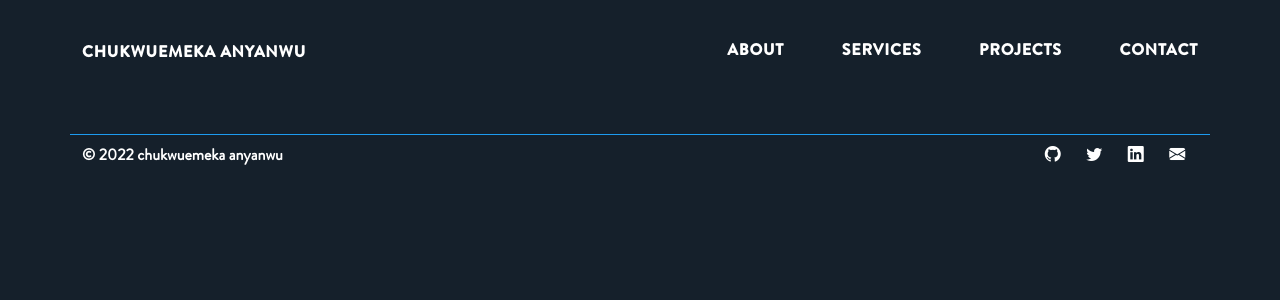
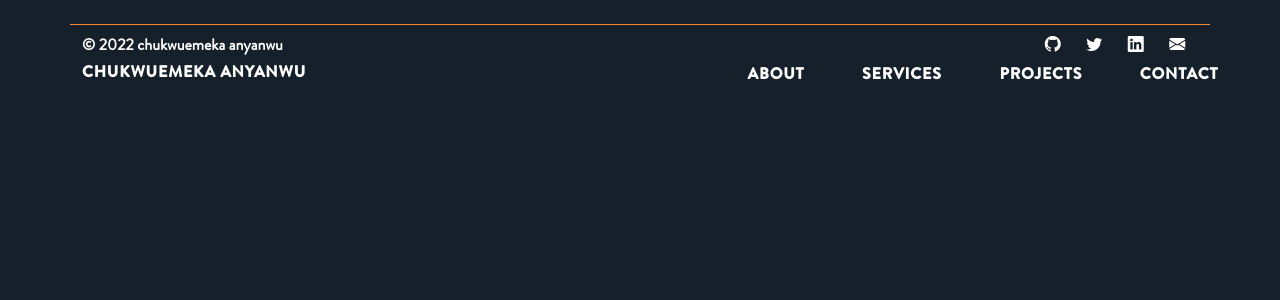
Before and after one commit to ccanyanwu/REACT-PORTFOLIO, a React (Create React App) app: page /contact in a window 1280 px wide. Shown: the top 300 px of the page. Built offline with nearby package versions, Linux system fonts and the light colour scheme.

Commit message:
feat: add home component

```diff
--- a/src/App.js
+++ b/src/App.js
@@ -1,8 +1,8 @@
 import { BrowserRouter as Router, Routes, Route } from "react-router-dom";
-import ParticlesBg from "particles-bg";
 
 import Navbar from "./components/Navbar";
 import Footer from "./components/Footer";
+import Home from "./pages/Home";
 
 function App() {
   return (
@@ -12,25 +12,7 @@ function App() {
         <Routes>
           <Route
             path="/"
-            element={
-              <>
-                <ParticlesBg num={1} color="#fa3b86" type="polygon" bg={true} />
-
-                <header className="App-header">
-                  <p>
-                    Edit <code>src/App.js</code> and saves to reload.
-                  </p>
-                  <a
-                    className="App-link"
-                    href="https://reactjs.org"
-                    target="_blank"
-                    rel="noopener noreferrer"
-                  >
-                    Learn React
-                  </a>
-                </header>
-              </>
-            }
+            element={<Home />}
           />
         </Routes>
         <Footer />
--- a/src/components/Footer.jsx
+++ b/src/components/Footer.jsx
@@ -2,7 +2,7 @@ import styled from "styled-components";
 
 const Foot = styled.footer`
    {
-    border-color: var(--skyBlue) !important;
+    border-color: var(--secondary) !important;
   }
   div:first-child {
     font-size: 1rem;
@@ -11,7 +11,7 @@ const Foot = styled.footer`
 const today = new Date().getFullYear();
 const Footer = () => {
   return (
-    <Foot className="border-top row my-4">
+    <Foot className="border-top row mt-4">
       <div className="col-sm-8 col-12 col-lg-8 col-xl-10 mt-2 text-center text-sm-start text-lowercase fw-bold align-items-center">
         &copy; {today} CHUKWUEMEKA ANYANWU
       </div>
@@ -22,10 +22,7 @@ const Footer = () => {
         <a href="https://twitter.com/thryvee" target="_blank" rel="noreferrer">
           <i className="bi bi-twitter text-white"></i>
         </a>
-        <a
-          href="https://linkedin.com/in/anyanwucc"
-          rel="noreferrer"
-        >
+        <a href="https://linkedin.com/in/anyanwucc" rel="noreferrer">
           <i className="bi bi-linkedin text-white"></i>
         </a>
         <a
--- a/src/components/Navbar.jsx
+++ b/src/components/Navbar.jsx
@@ -5,6 +5,7 @@ import styled from "styled-components";
 const Header = styled.header`
    {
     font-family: Bold, "sans-serif";
+    z-index: 100;
   }
   nav {
     display: flex;
@@ -12,10 +13,11 @@ const Header = styled.header`
     align-items: center;
     min-width: 2px;
     justify-content: flex-end;
-    margin: 2.4em 0 4.5em 0;
+    margin: 2.4em 0 4.5em 38rem;
   }
   .name {
     font-size: 1rem;
+    margin-top: 2.4em;
   }
   a {
     text-transform: uppercase;
@@ -44,6 +46,12 @@ const Header = styled.header`
     display: none;
   }
 
+  @media (min-width: 62rem) and (max-width: 75rem) {
+    nav {
+      margin-left: 28rem;
+    }
+  }
+
   @media (max-width: 62rem) {
     .name {
       display: none !important;
@@ -61,14 +69,16 @@ const Header = styled.header`
     nav.sem-show {
       justify-content: space-between;
     }
+
     .hamburger {
+      background: linear-gradient(rgba(21, 32, 43, 0.8), rgba(21, 32, 43, 0.9));
       cursor: pointer;
       flex-direction: column;
       padding: 1em 0;
       margin-left: 0;
     }
     .hamburger > div {
-      background-color: var(--skyBlue);
+      background-color: var(--secondary);
       width: 26px;
       height: 1px;
     }
@@ -80,9 +90,10 @@ const Header = styled.header`
       margin-left: 10px;
       margin-top: 8px;
     }
+
     section.nav-content {
       display: none;
-      background-color: var(--skyBlue);
+      background-color: var(--secondary);
       box-shadow: 10px 0px 20px rgba(0, 0, 0, 0.1);
       position: fixed;
       top: 0;
@@ -93,6 +104,7 @@ const Header = styled.header`
       animation-duration: 1s;
       animation-iteration-count: 1;
       animation-fill-mode: forwards;
+      z-index: 99;
     }
 
     @keyframes openMenu {
@@ -177,10 +189,10 @@ const Navbar = () => {
   useOutsideClick(wrapperRef);
   return (
     <>
-      <Header>
+      <Header className='position-fixed'>
         <Link
           to="/"
-          className="mt-1 h3 fw-bolder text-white position-absolute name"
+          className=" h3 fw-bolder text-white position-absolute name"
         >
           CHUKWUEMEKA ANYANWU
         </Link>
@@ -213,13 +225,7 @@ const Navbar = () => {
             <div></div>
             <div></div>
           </div>
-          <Link to="/">
-            <img
-              className="sem-show"
-              src="https://res.cloudinary.com/trive/image/upload/v1644835302/portfolio.jpg"
-              alt="chukwuemeka anyanwu"
-            />
-          </Link>
+
         </nav>
         <div className="line"></div>
         <section className="nav-content" ref={hamburgerRef}>
--- a/src/index.css
+++ b/src/index.css
@@ -19,8 +19,9 @@
 
 /* css variables */
 :root{
-  --background:#15202B ;
-  --skyBlue: #1d9bf0;
+  --background:#15202b ;
+  /* --secondary: #1d9bf0; */
+  --secondary: #f78931;
 }
 
 /* CSS RESET */
--- /dev/null
+++ b/src/pages/Home.jsx
@@ -0,0 +1,109 @@
+import ParticlesBg from "particles-bg";
+import styled from "styled-components";
+
+const Header = styled.header`
+   {
+    padding-top: 10rem;
+  }
+  h2,
+  hr + p,
+  .profile_summary {
+    font-family: Bold, "sans-serif";
+  }
+  h2 {
+    font-size: 2.5rem;
+    margin-top: 6.5rem;
+  }
+  a {
+    cursor: pointer;
+  }
+  a:visited,
+  a:hover {
+    color: #ffffff;
+  }
+  a,
+  h2 > span,
+  hr + p,
+  .profile_summary > span,
+  bi-arrow-right {
+    color: var(--secondary);
+  }
+  hr {
+    background: var(--secondary);
+    height: 1.2px;
+    vertical-align: center;
+  }
+
+  .profile_summary {
+    font-size: 1.5rem;
+  }
+
+  @media all and (max-width: 62rem) {
+     {
+      padding-top: 3rem;
+    }
+    h2 {
+      font-size: 1.75rem;
+    }
+  }
+
+  @media all and (max-width: 48rem) {
+     {
+      background: linear-gradient(rgba(21, 32, 43, 0.8), rgba(21, 32, 43, 0.9)),
+        url(https://res.cloudinary.com/trive/image/upload/v1644835302/portfolio.jpg)
+          /*no-repeat center center fixed*/;
+      background-repeat: no-repeat;
+      background-attachment: fixed;
+      -webkit-background-size: cover;
+      -moz-background-size: cover;
+      -o-background-size: cover;
+      background-size: cover;
+      position: relative;
+    }
+    .hide {
+      display: none;
+    }
+    hr {
+      background: #ffffff;
+    }
+    hr + p {
+      font-size: 0.9rem;
+    }
+  }
+`;
+
+const Home = () => {
+  return (
+    <Header className="profile row">
+      {/* <ParticlesBg num={1} color="#fa3b86" type="polygon" bg={true} /> */}
+      <h2 className="col-12 col-md-4 text-uppercase text-center text-sm-start">
+        A<span>NY</span>AN
+        <span>W</span>U <br /> CH<span>U</span>K<span>Wu</span>EM
+        <span>E</span>K<span>A</span>
+        <br />
+      </h2>
+      <img
+        className="img-fluid hide col-md-3"
+        src="https://res.cloudinary.com/trive/image/upload/v1644835302/portfolio.jpg"
+        alt="steve Emmanuel headshot "
+      />
+      <div className="col-12 col-md-4">
+        <div className="d-flex ">
+          <hr className="algn-self-start w-25" />
+          <p className="text-center  pt-1 pl-2 font-weight-bold ">
+            FRONT-END ENGINEER
+          </p>
+        </div>
+        <p className="profile_summary text-white text-center text-sm-start mt-5">
+          Hi, I'm <span>Chukwuemeka</span> <br />A self-taught{" "}
+          <span>Front-end </span>
+          Engineer
+          <br />
+          and a school-taught <span>Electronics and Computer</span> Engineer.
+        </p>
+      </div>
+    </Header>
+  );
+};
+
+export default Home;
```
